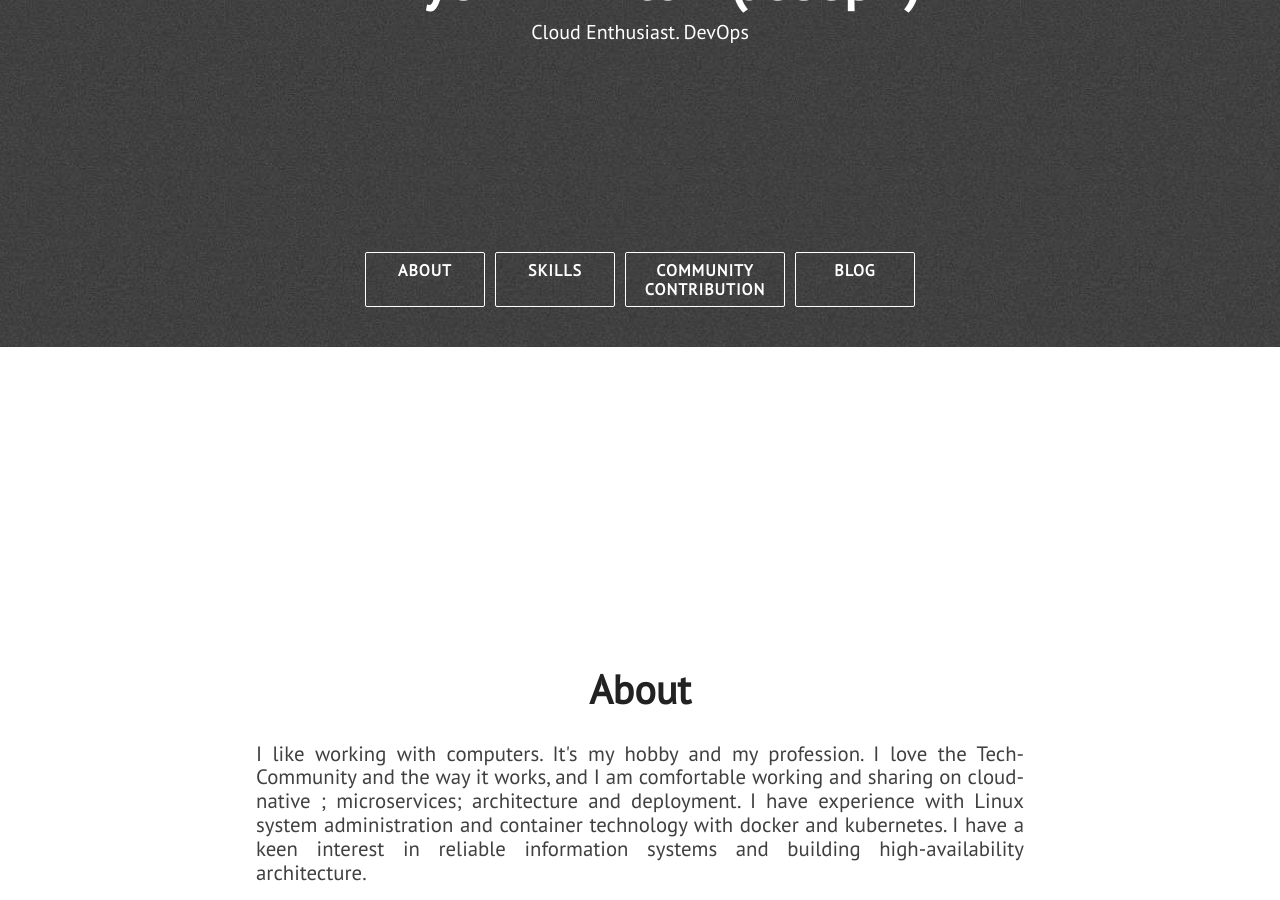
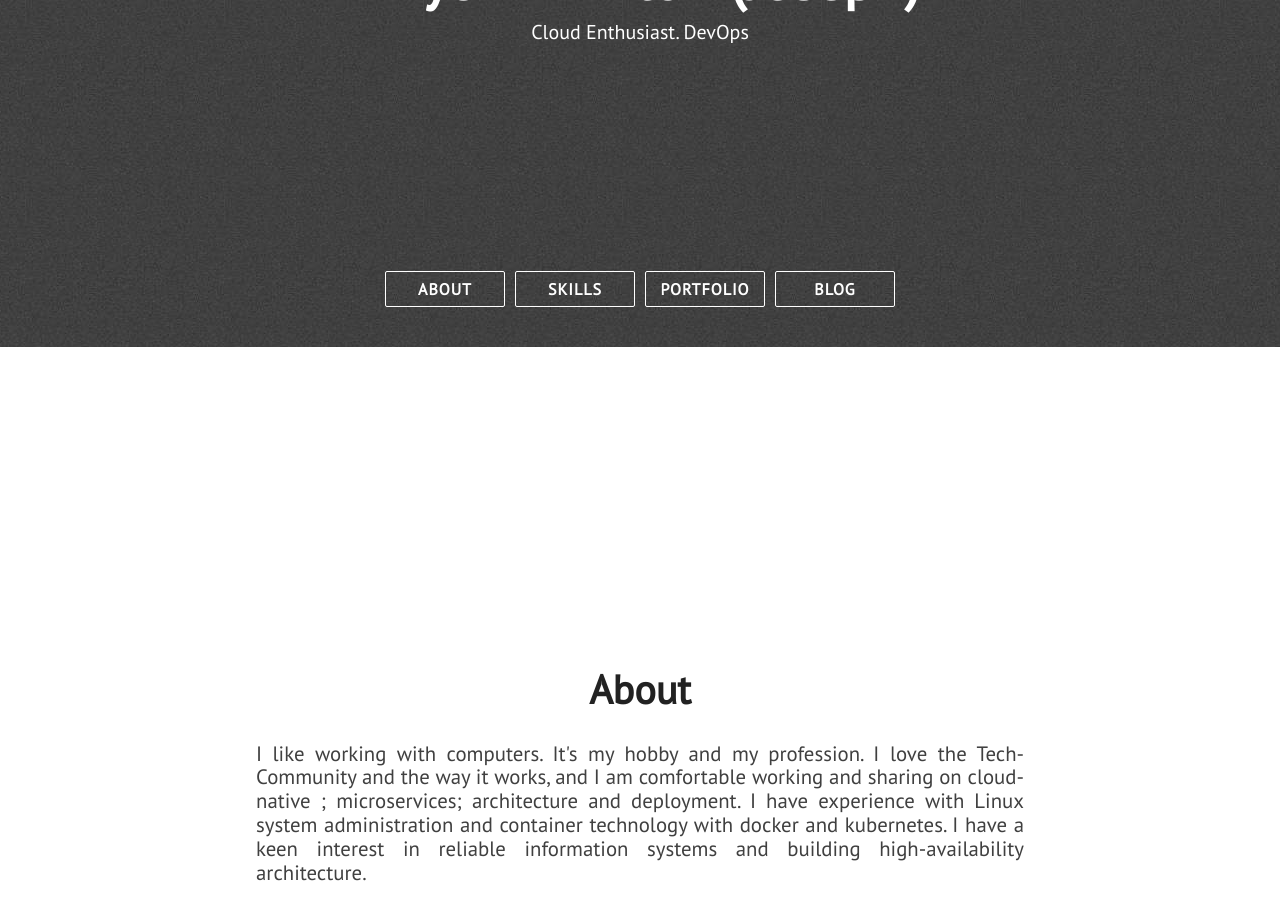
Before and after one commit to josephphyo/josephphyo.github.io, a Jekyll site: the page built from index.html, in a window 1280 px wide and 900 px high, scrolled down 553 px. Built offline with Jekyll 4.4.1, drawn with Linux system fonts in a browser that asks for light colours; nearby versions of some CDN libraries; some of the changed text lies outside the part shown.

Commit message:
First Commit

```diff
--- a/_includes/nav.html
+++ b/_includes/nav.html
@@ -9,7 +9,7 @@
         <div class="head-menu-wrap">
             <a class="semi-transparent-button with-border nav-links" href="#about">ABOUT</a>
             <a class="semi-transparent-button with-border nav-links" href="#skills">SKILLS</a>
-            <a class="semi-transparent-button with-border nav-links" href="#projects">COMMUNITY CONTRIBUTION</a>
+            <a class="semi-transparent-button with-border nav-links" href="#projects">PORTFOLIO</a>
             <a class="semi-transparent-button with-border nav-links" href="#blog-posts">BLOG</a>
         </div>
     </div>
--- a/_includes/projects.html
+++ b/_includes/projects.html
@@ -1,7 +1,7 @@
 <div class="section-wrapper">
     <section class="section projects" id="projects">
         <div class="full-width">
-            <div class="section-heading" id="featured-projects-text">Community Contribution</div>
+            <div class="section-heading" id="featured-projects-text">PORTFOLIO</div>
 
                 <div class="project-technologies">
 
```
